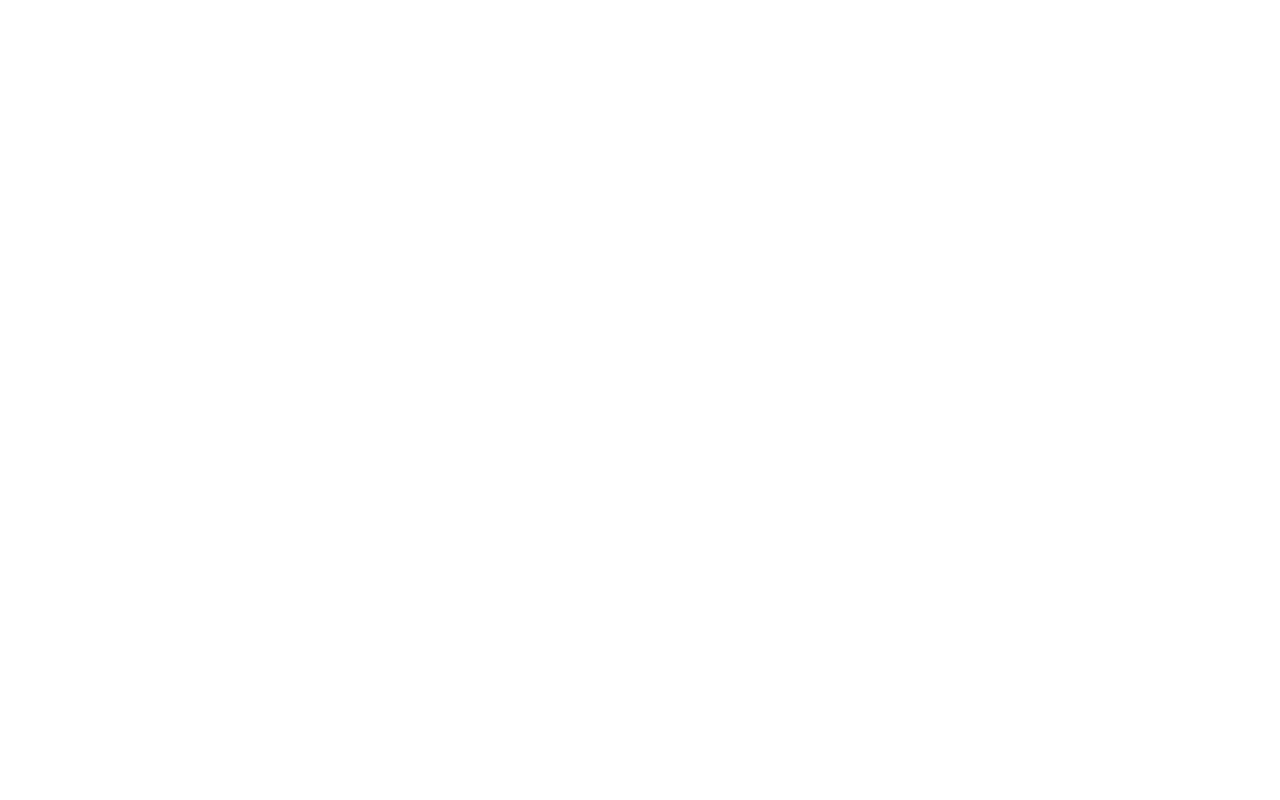
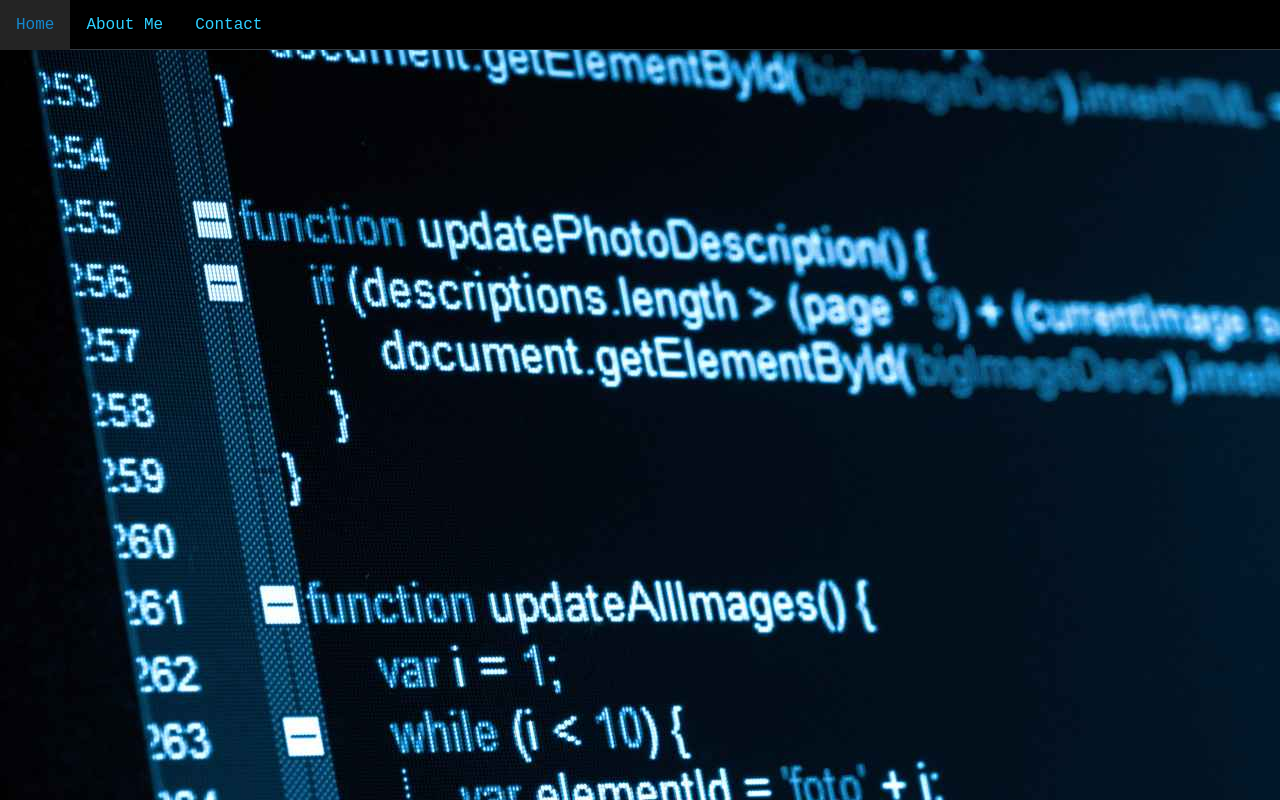
Before and after one commit to matt2tech/matt2tech.github.io, a website: page projects/project.html in a window 1280 px wide. Drawn offline with nearby package versions, Linux system fonts and the light colour scheme.

Commit message:
Added a nav bar

```diff
--- a/projects/project.html
+++ b/projects/project.html
@@ -12,8 +12,14 @@
     <title>Matthew Lipsey's Portfolio :: Project</title>
 </head>
 
-<body>
-
+<body class='bg-img monospace-text techblue-text'>
+    <nav class='black-bg border-bottom border-dark contact-nav-height d-flex align-items-center mb-5'>
+        <ul class='no-dots d-flex'>
+            <li><a class='links contact-nav-link p-3' href='../index.html'>Home</a></li>
+            <li><a class='links contact-nav-link p-3' href='../about-me/about_me.html'>About Me</a></li>
+            <li><a class='links contact-nav-link p-3' href='../contacts/contact.html'>Contact</a></li>
+        </ul>
+    </nav>
 </body>
 
 </html>
```
